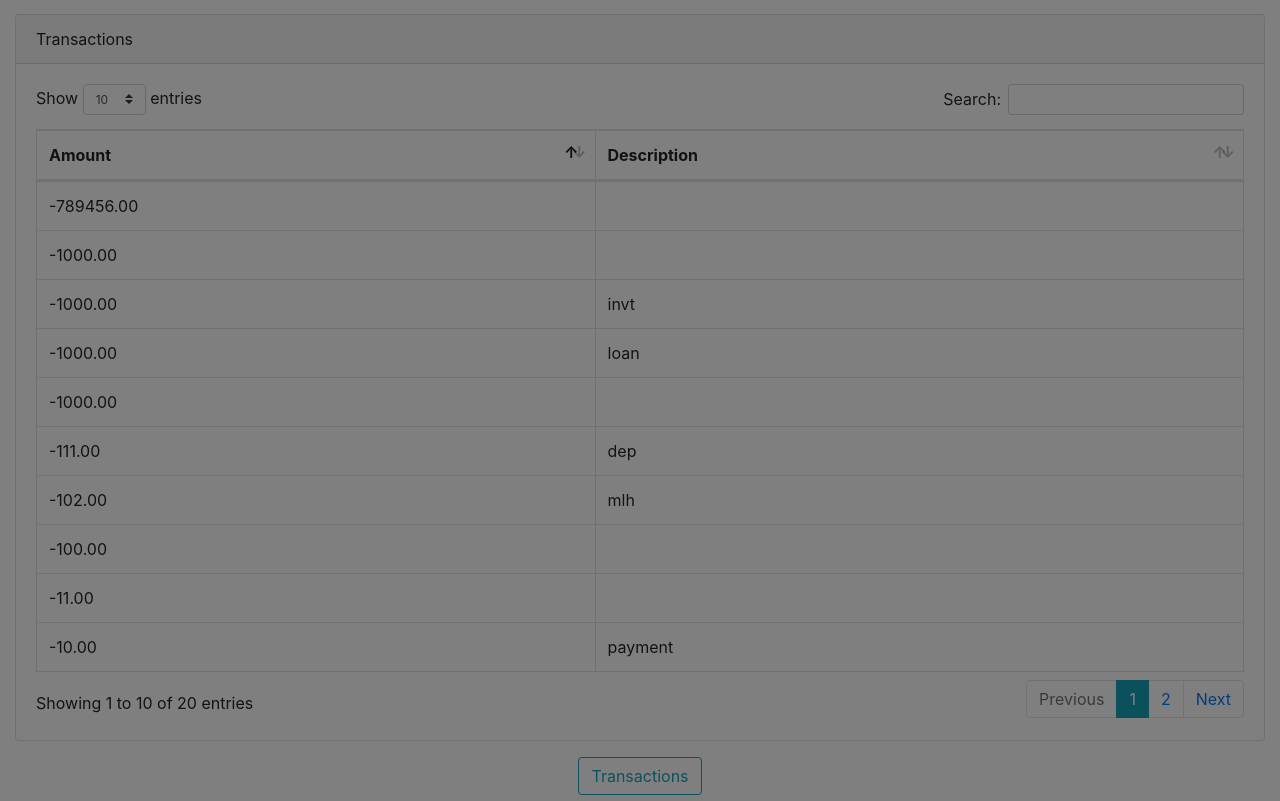
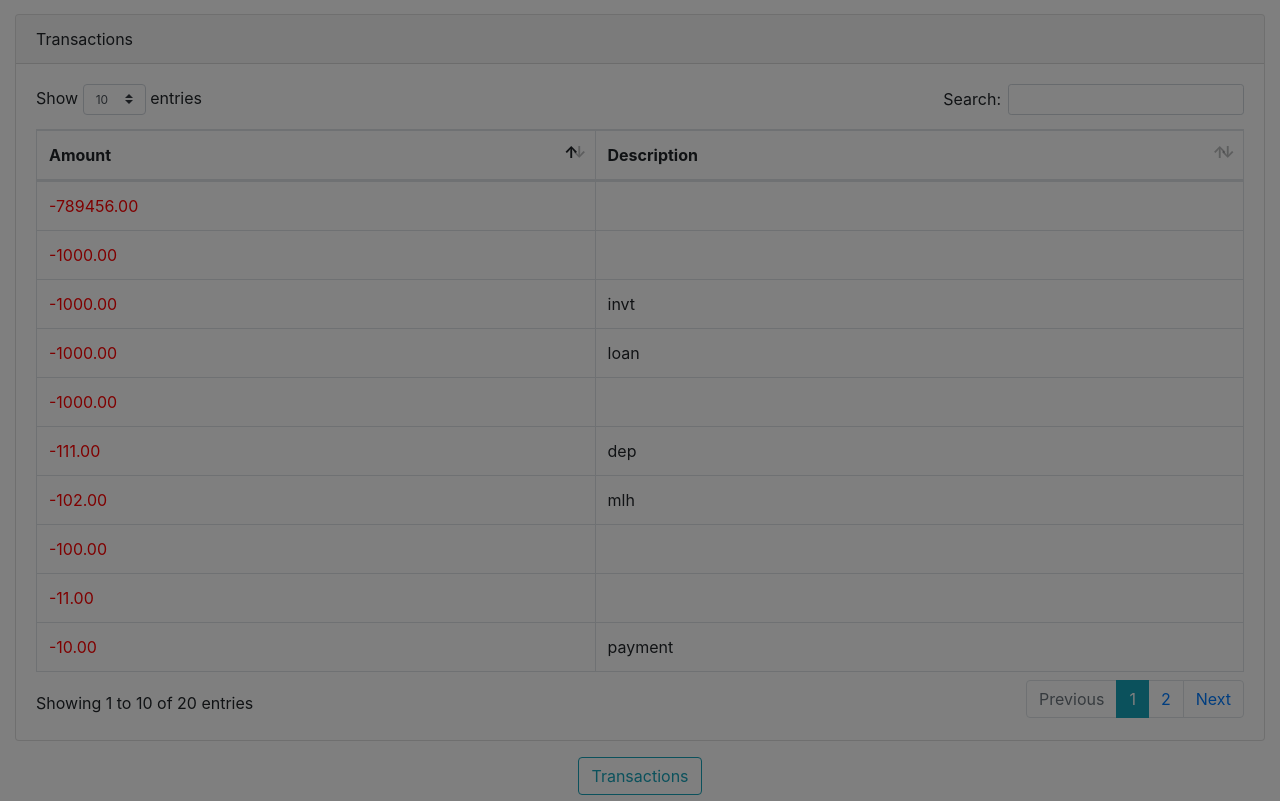
Before and after one commit to wgcv/hackrice-8, a Django app: template app/templates/dashboard.html in a window 1280 px wide. Shown: the part 348-1149 px from the top of the page. Run offline with Django 3.2, Linux system fonts and the light colour scheme; data comes from the database, SQL or seed files in the repository; both versions use the stored data as it was after the commit; tables that the repository leaves empty hold one stand-in row (values such as "Sample post"); the template is opened without the code that fills it: values that come from a table or form of the project are taken from there, most other values are stand-ins (such as "Sample title", 1, 10 or a date in 2020); some libraries are stand-ins or nearby versions.

Commit message:
add color in the dashboard

```diff
--- a/app/templates/dashboard.html
+++ b/app/templates/dashboard.html
@@ -84,7 +84,12 @@
                             <tbody>
                                 {% for transaction in history %}
                                 <tr>
-                                    <td>{{ transaction.amount }}</td>
+                                    {% if transaction.amount < 0 %}
+                                    <td style="color:red;">{{ transaction.amount }}</td>
+                                    {% else %}
+                                    <td style="color:#008000;">{{ transaction.amount }}</td>
+
+                                    {% endif %}
                                     <td>{{ transaction.description }}</td>
                                 </tr>
                                 {% endfor %}
```
Also changed, not shown: db.sqlite3, 1 other file.
